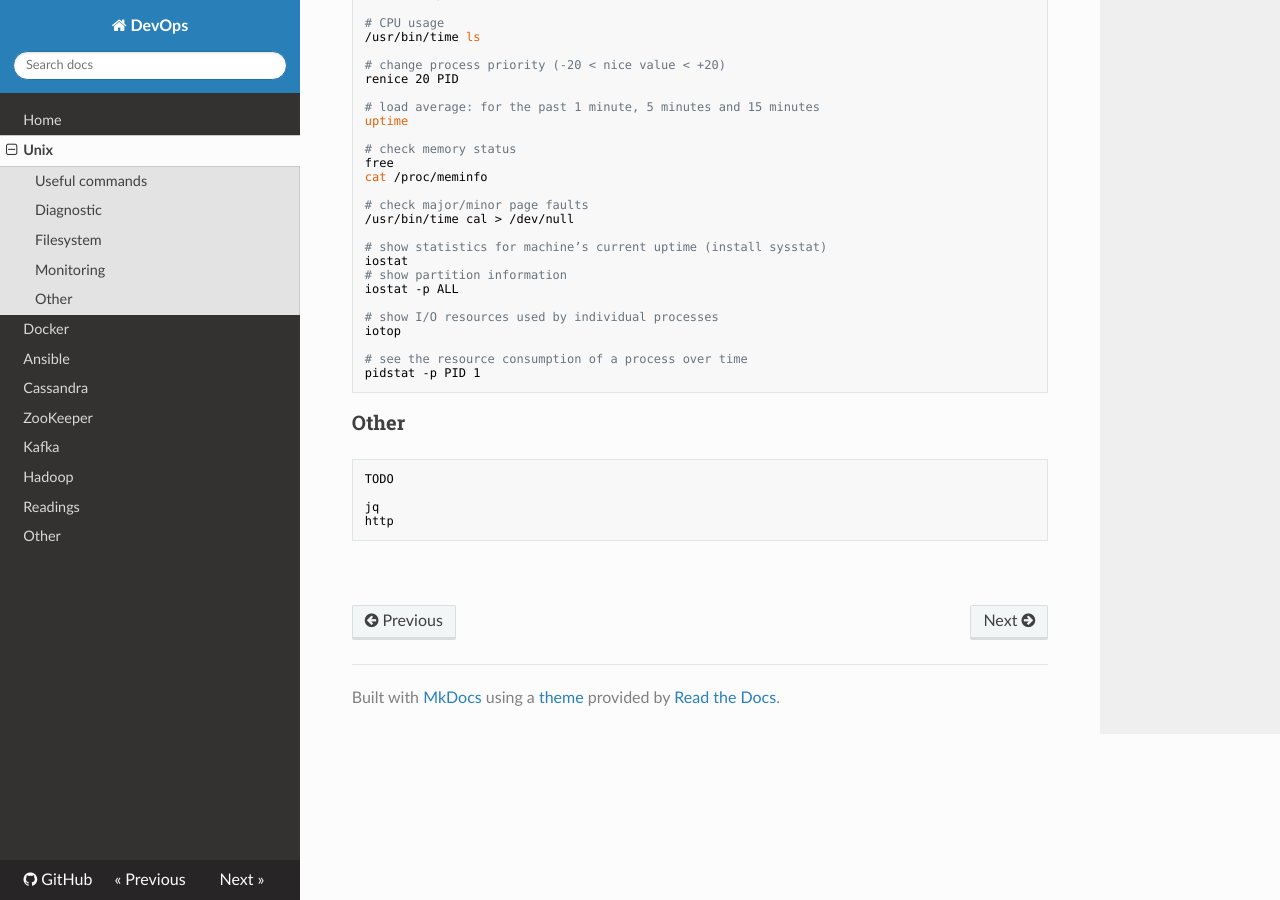
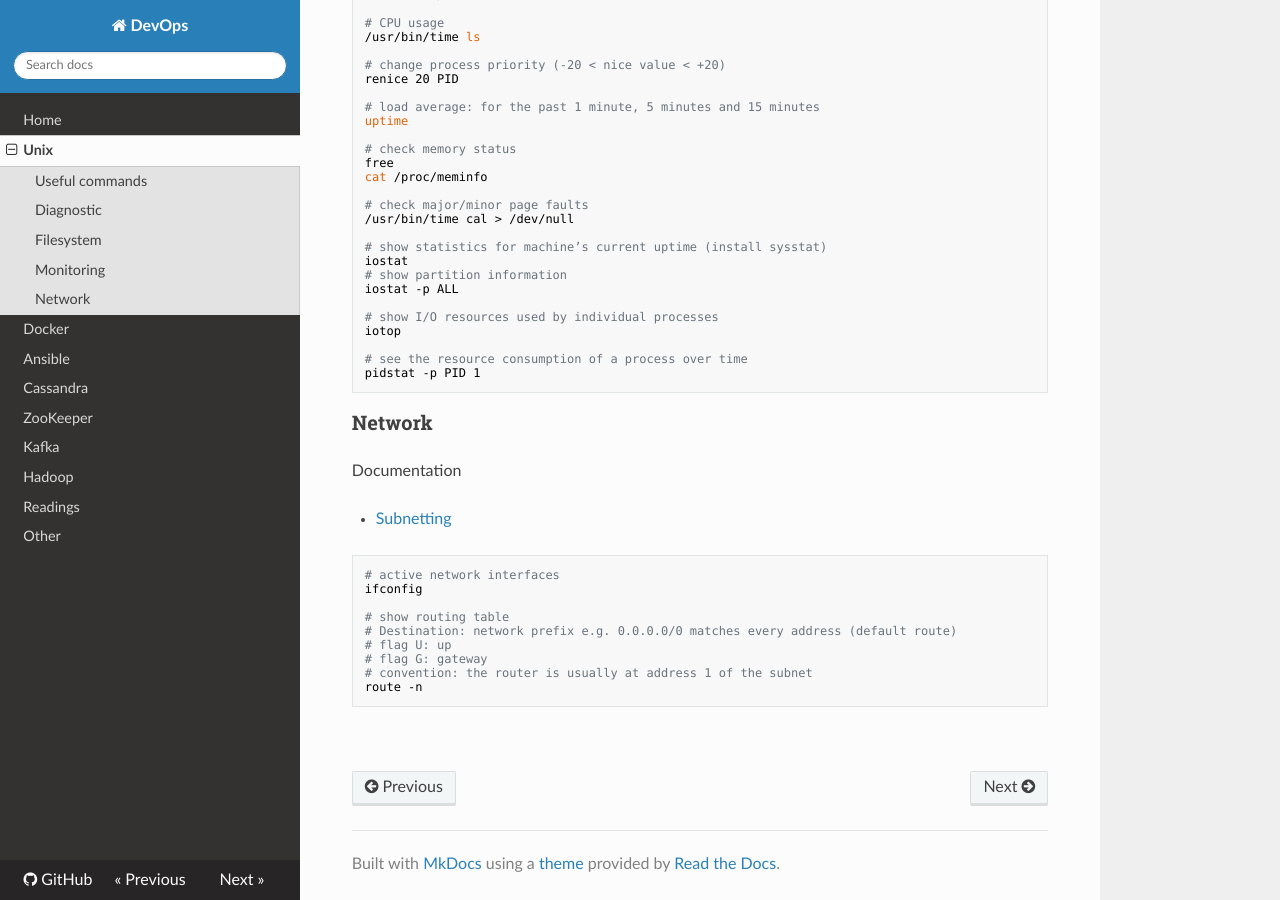
Before and after one commit to niqdev/devops, an MkDocs documentation site: the page built from docs/unix.md, in a window 1280 px wide and 900 px high, scrolled down 2639 px. Built offline with MkDocs 1.6.1, drawn with Linux system fonts in a browser that asks for light colours; nearby versions of some CDN libraries; old or Windows-style settings are respelled for this version of MkDocs.

Commit message:
doc: draft unix network

````diff
--- a/dev.txt
+++ b/dev.txt
@@ -12,6 +12,8 @@ https://github.com/josephpconley/spark-seed.g8
 * monit
 
 * awesome links, best practices
+
+* bash keyboard shortcuts, jq, http
 
 ---
 
--- a/docs/unix.md
+++ b/docs/unix.md
@@ -200,13 +200,22 @@ iotop
 pidstat -p PID 1
 ```
 
-### Other
+### Network
+
+Documentation
+
+* [Subnetting](https://gist.github.com/niqdev/1ab727c3c01de2993cad070c04ba8b47)
 
 ```bash
-TODO
+# active network interfaces
+ifconfig
 
-jq
-http
+# show routing table
+# Destination: network prefix e.g. 0.0.0.0/0 matches every address (default route)
+# flag U: up
+# flag G: gateway
+# convention: the router is usually at address 1 of the subnet
+route -n
 ```
 
 <br>
````
